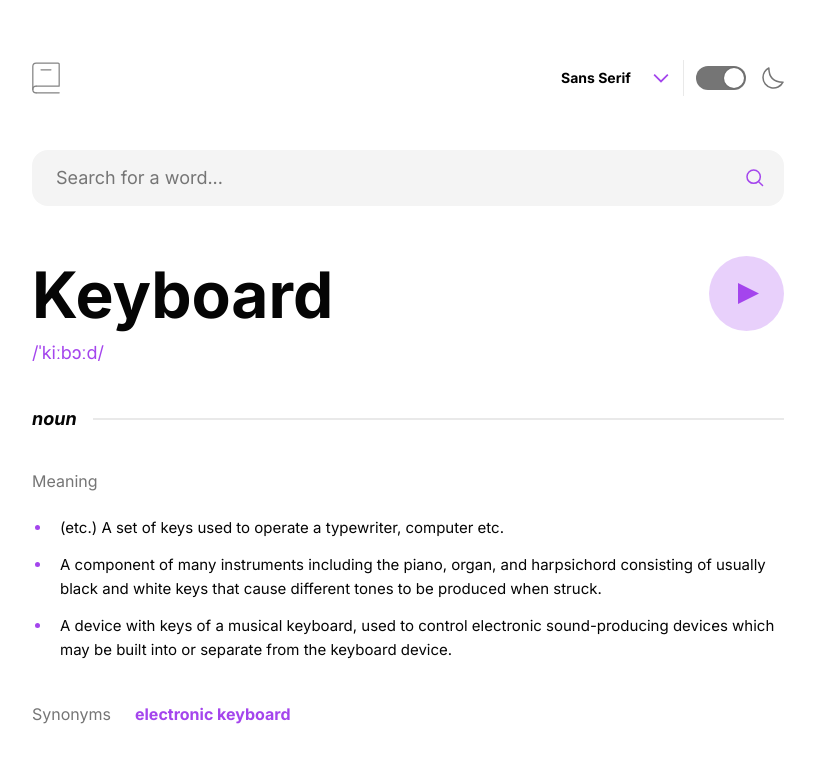
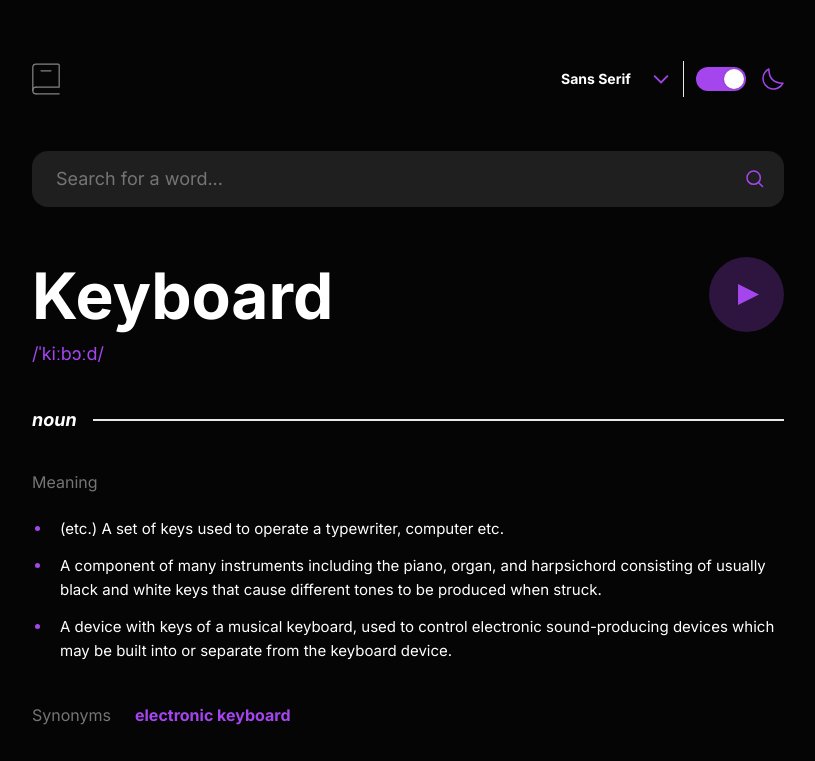
Before and after one commit to iamernesto14/dictionary-app, a plain HTML site: page index.html in a window 1280 px wide. Both pictures are taken after a click on the label 953 px from the left and 78 px from the top of the page. Shown: the top 761 px of the page, without its empty margins (232-1047 px from the left). Drawn offline with Linux system fonts and the light colour scheme.

Commit message:
add dark mode

```diff
--- a/css/styles.css
+++ b/css/styles.css
@@ -9,6 +9,7 @@
   --color-primary: #A445ED;
   --color-accent: #FF5252;
   --color-black: #050505;
+  --color-light-black: #1F1F1F;
 
   /* light mode */
   --bg-color: var(--color-white);
@@ -16,6 +17,7 @@
   --border-color: var(--color-gray);
   --highlight-color: var(--color-primary);
   --error-color: var(--color-accent);
+  --input-bg-color: var(--color-light-gray);
 
   /* Typography */
   --font-sans: "Inter", sans-serif;
@@ -45,6 +47,7 @@
   --border-color: var(--color-gray);
   --highlight-color: var(--color-primary);
   --error-color: var(--color-accent);
+  --input-bg-color: var(--color-light-black);
 }
 /* End of custom properties */
 
@@ -137,11 +140,14 @@ nav {
   width: 100%;
   padding: 10px 40px 10px 15px;
   border-radius: 4px;
-  background-color: #fff;
+  background-color: var(--bg-color);
   font-family: inherit;
   font-size: 14px;
   font-weight: 700;
   cursor: pointer;
+  color: var(--text-color);
+  outline: none;
+  border: none;
 }
 
 /* Hide default arrow on IE */
@@ -194,6 +200,10 @@ nav {
   transition: background-color 0.3s ease;
 }
 
+/* Change background color when checkbox is checked */
+body.dark-mode .slider {
+  background-color: var(--color-primary);
+}
 
 /* The circle inside the slider */
 .slider-thumb {
@@ -219,9 +229,13 @@ nav {
   align-items: center;
   justify-content: space-between;
   margin-bottom: 24px;
-  background-color: var(--color-light-gray);
+  background-color: var(--input-bg-color);
   padding: 12px 20px;
   border-radius: 16px;
+}
+
+#search.dark-mode {
+  background-color: var(--input-bg-color);
 }
 
 #search-input {
@@ -229,9 +243,14 @@ nav {
   border: none;
   font-size: var(--body-m-font-size);
   line-height: var(--body-m-line-height);
-  color: var(--color-black);
+  color: var(--text-color);
   padding: 4px;
   outline: none;
+  width: 100%;
+}
+
+#search-input.dark-mode {
+  color: var(--text-color)
 }
 
 .key-words {
@@ -337,7 +356,6 @@ footer {
 
 .source {
   margin-top: 24px;
-
 }
 
 h5 {
@@ -345,8 +363,12 @@ h5 {
   font-size: var(--body-s-font-size);
   line-height: var(--body-s-line-height);
   font-weight: normal;
-  text-decoration: underline var(--color-black);
+  text-decoration: underline var(--color-light-black);
   text-underline-offset: 4px;
+}
+
+h5.dark-mode {
+  text-decoration: underline var(--border-color);
 }
 
 .source-link {
@@ -411,4 +433,10 @@ h5 {
     max-width: 800px;
     margin: 0 auto;
   }
+
+  .source {
+    display: flex;
+    align-items: center;
+    gap: 24px;
+  }
 }
--- a/index.html
+++ b/index.html
@@ -17,13 +17,12 @@
               <option value="sans-serif">Sans Serif</option>
               <option value="serif">Serif</option>
               <option value="mono">Mono</option>
-              <option value="inter">Inter</option>
             </select>
             <span class="arrow"><img src="./assets/images/icon-arrow-down.svg" alt="an icon of an arrow"></span>
           </div>
           <div id="pipe"></div>
           <div class="theme-wrapper">
-          <label class="slider">
+          <label class="slider switch">
             <input type="checkbox" id="theme-toggle" />
             <span class="slider-thumb"></span>
           </label>
--- a/js/main.js
+++ b/js/main.js
@@ -0,0 +1,12 @@
+const toggle = document.getElementById('theme-toggle');
+const themeIcon = document.getElementById('theme-icon');
+
+toggle.addEventListener('change', () => {
+  document.body.classList.toggle('dark-mode');
+  // Update moon icon based on dark mode state
+  if (document.body.classList.contains('dark-mode')) {
+    themeIcon.src = 'assets/images/icon-moon-dark.svg';
+  } else {
+    themeIcon.src = 'assets/images/icon-moon.svg';
+  }
+});
```
